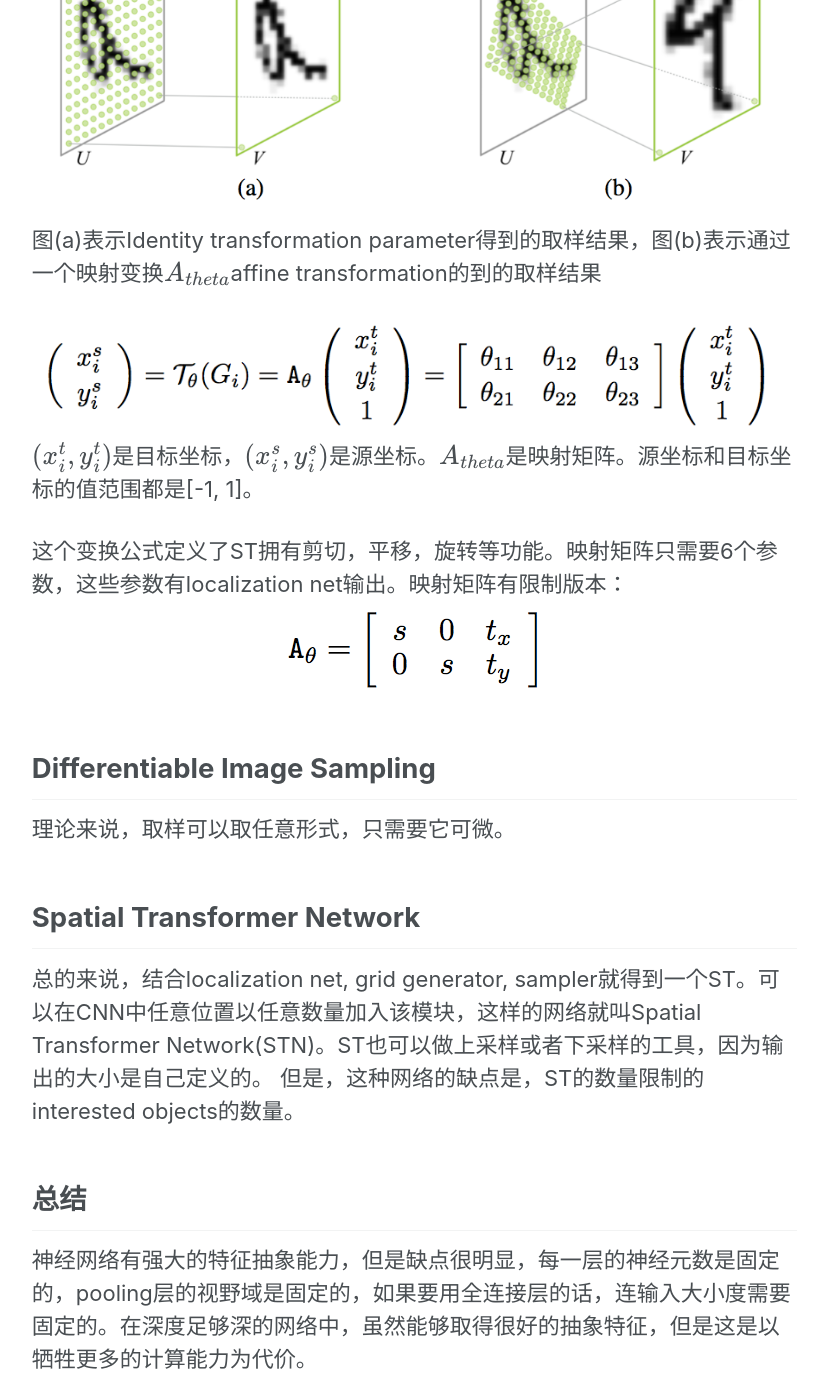
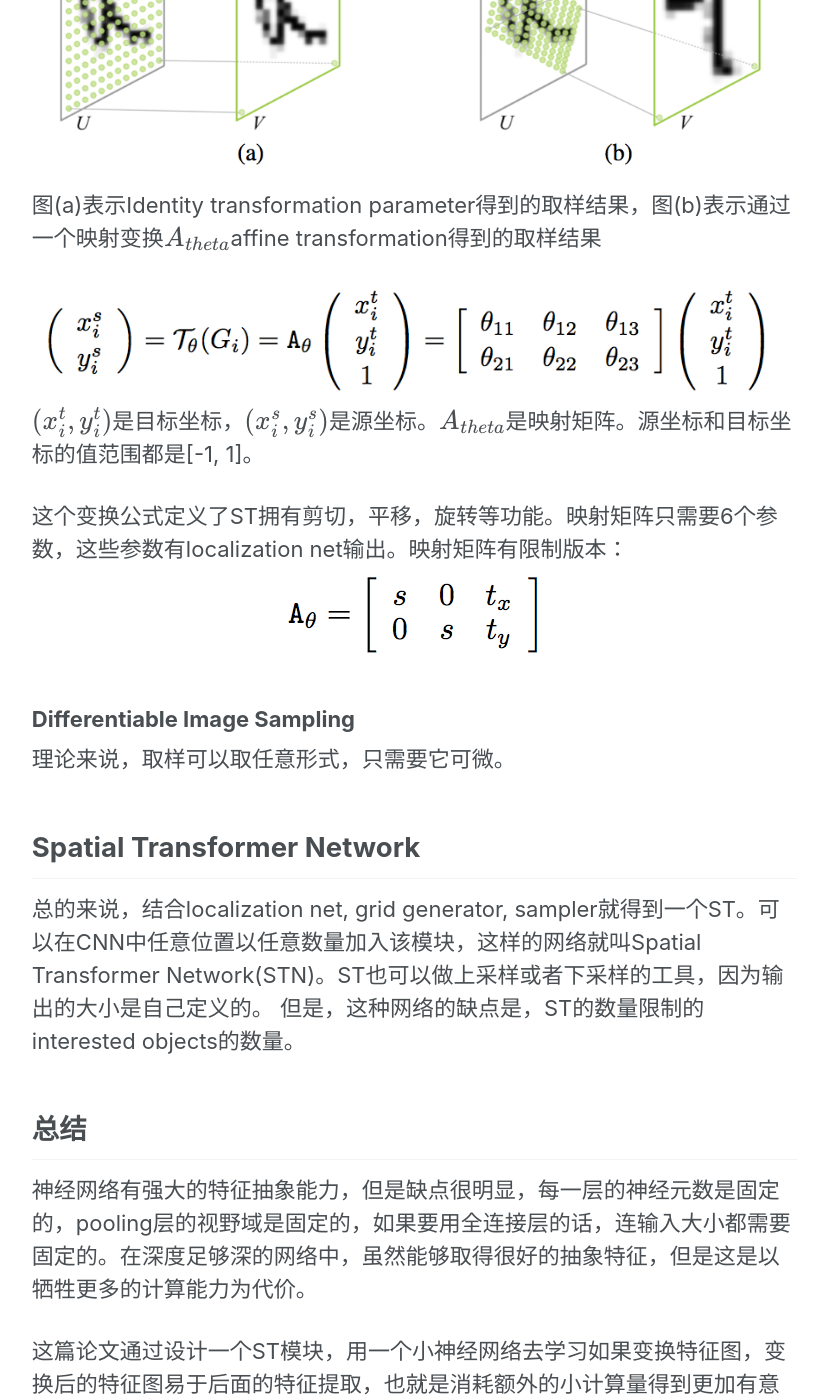
Before and after one commit to JakeRenn/jakerenn.github.io, a Jekyll site: the page built from _posts/2017-06-26-STN.md, in a window 1280 px wide and 1400 px high, scrolled down 3691 px. Shown: the whole window, without its empty margins (252-1080 px from the left). Built offline with Jekyll 4.4.1, drawn with Linux system fonts in a browser that asks for light colours; formulas are drawn with MathJax 3; some of the changed text lies outside the part shown.

Commit message:
STN post

```diff
--- a/_posts/2017-06-26-STN.md
+++ b/_posts/2017-06-26-STN.md
@@ -39,14 +39,14 @@ Spatial Transformer(ST)是一个可微的模块，它直接作用于特征图上
 
 $$ theta = f_{loc}(U) $$
 
-$$U$$是输入的特征图，$$f_{loc}$$是localization net，$$theta$$是输出的空间变换参数。其中，localization net可以去任何形式，全连接网络或者卷积神经网络等。
+$$U$$是输入的特征图，$$f_{loc}$$是localization net，$$theta$$是输出的空间变换参数。其中，localization net可以取任何形式，全连接网络或者卷积神经网络等。
 
-## Parameterized sampling grid
+### Parameterized sampling grid
 输出为$$V$$
 规则的网格 $$G = {G_i}$$ of pixel $$G_i = \{x_i^t, y_i^t\}$$
 
 ![](https://raw.githubusercontent.com/JakeRenn/jakerenn.github.io/master/images/post-STN/post-STN3.png){: .align-center}
-图(a)表示Identity transformation parameter得到的取样结果，图(b)表示通过一个映射变换$$A_{theta}$$affine transformation的到的取样结果
+图(a)表示Identity transformation parameter得到的取样结果，图(b)表示通过一个映射变换$$A_{theta}$$affine transformation得到的取样结果
 
 ![](https://raw.githubusercontent.com/JakeRenn/jakerenn.github.io/master/images/post-STN/post-STN4.png){: .align-center}
 $$(x_i^t, y_i^t)$$是目标坐标，$$(x_i^s, y_i^s)$$是源坐标。$$A_{theta}$$是映射矩阵。源坐标和目标坐标的值范围都是[-1, 1]。
@@ -54,7 +54,7 @@ $$(x_i^t, y_i^t)$$是目标坐标，$$(x_i^s, y_i^s)$$是源坐标。$$A_{theta}
 这个变换公式定义了ST拥有剪切，平移，旋转等功能。映射矩阵只需要6个参数，这些参数有localization net输出。映射矩阵有限制版本：
 ![](https://raw.githubusercontent.com/JakeRenn/jakerenn.github.io/master/images/post-STN/post-STN5.png){: .align-center}
 
-## Differentiable Image Sampling
+### Differentiable Image Sampling
 理论来说，取样可以取任意形式，只需要它可微。
 
 ## Spatial Transformer Network
@@ -63,6 +63,6 @@ $$(x_i^t, y_i^t)$$是目标坐标，$$(x_i^s, y_i^s)$$是源坐标。$$A_{theta}
 
 
 ## 总结
-神经网络有强大的特征抽象能力，但是缺点很明显，每一层的神经元数是固定的，pooling层的视野域是固定的，如果要用全连接层的话，连输入大小度需要固定的。在深度足够深的网络中，虽然能够取得很好的抽象特征，但是这是以牺牲更多的计算能力为代价。
+神经网络有强大的特征抽象能力，但是缺点很明显，每一层的神经元数是固定的，pooling层的视野域是固定的，如果要用全连接层的话，连输入大小都需要固定的。在深度足够深的网络中，虽然能够取得很好的抽象特征，但是这是以牺牲更多的计算能力为代价。
 
 这篇论文通过设计一个ST模块，用一个小神经网络去学习如果变换特征图，变换后的特征图易于后面的特征提取，也就是消耗额外的小计算量得到更加有意义的输出。
```
